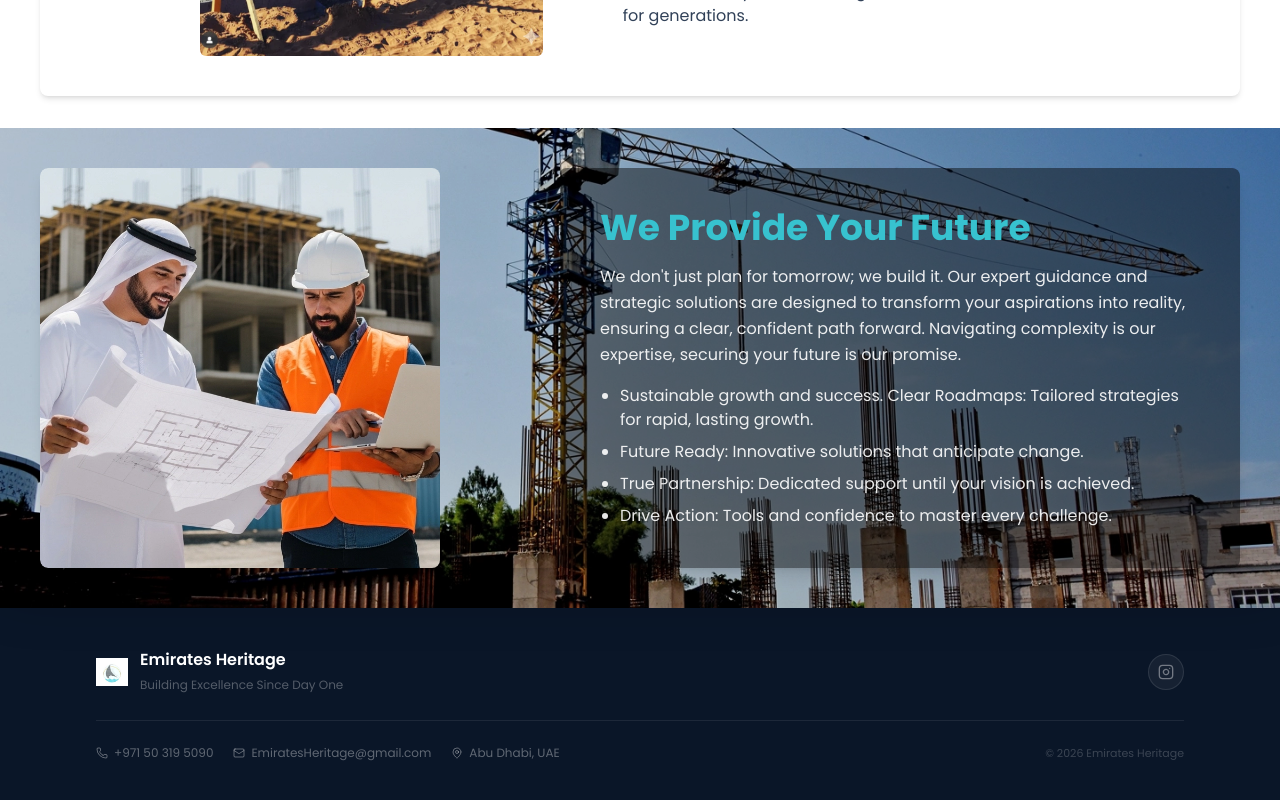
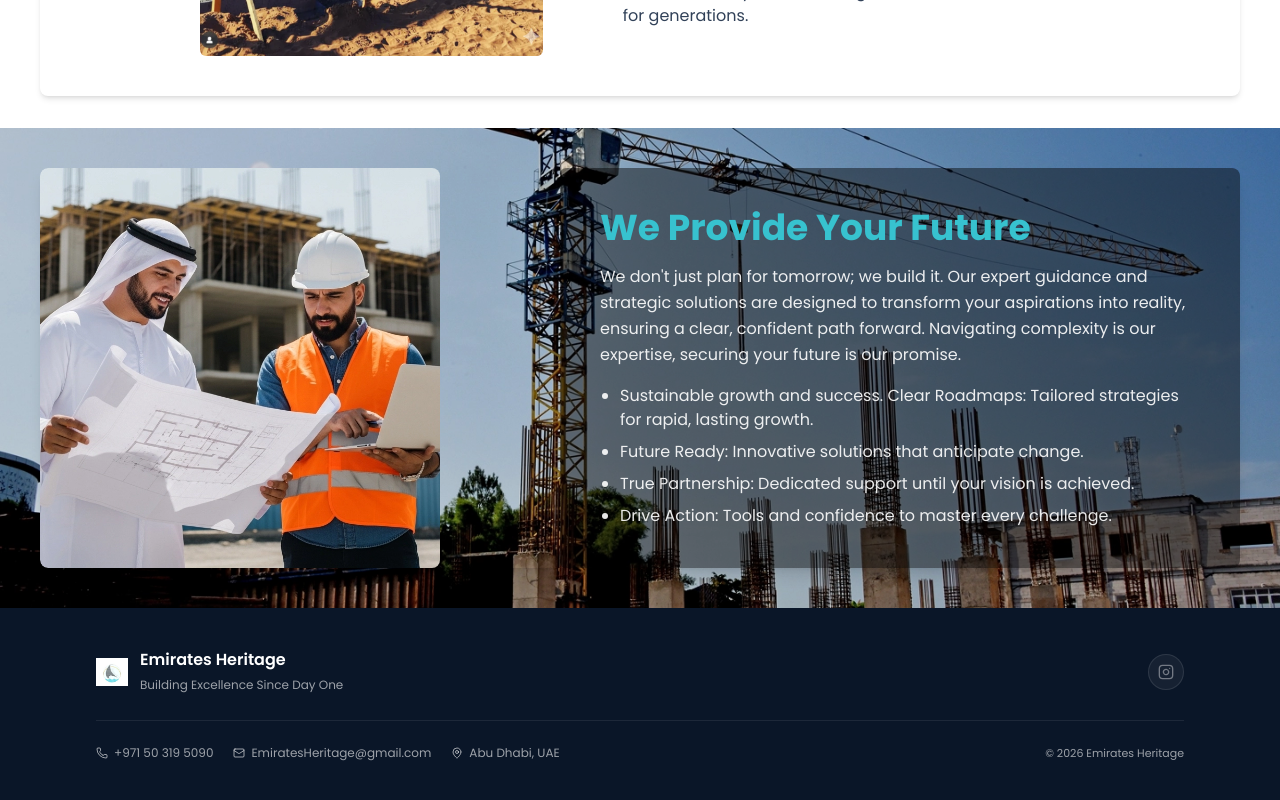
Before and after one commit to Amir-ibn-iliyas/emiratesHeritage, a React (Vite) app: page / in a window 1280 px wide. Shown: the part 3818-4618 px from the top of the page. Built offline with nearby package versions, Linux system fonts and the light colour scheme.

Commit message:
fix instagram and all for asecebelity

```diff
--- a/src/components/Chatbot.jsx
+++ b/src/components/Chatbot.jsx
@@ -53,6 +53,7 @@ const Chatbot = () => {
           </div>
           <button
             onClick={() => setIsOpen(false)}
+            aria-label="Close chat window"
             className="text-white/60 hover:text-white transition-colors p-1"
           >
             <X size={20} />
@@ -86,6 +87,7 @@ const Chatbot = () => {
           />
           <button
             type="submit"
+            aria-label="Send WhatsApp message"
             className="w-10 h-10 rounded-full bg-[#37C2CF] text-white flex items-center justify-center hover:bg-[#2eb3bf] transition-colors shrink-0 shadow-md shadow-[#37C2CF]/20"
           >
             <Send size={16} className="-ml-0.5" />
--- a/src/components/Footer.jsx
+++ b/src/components/Footer.jsx
@@ -8,7 +8,7 @@ const Footer = () => {
   const { t } = useTranslation();
 
   return (
-    <footer className="bg-[#0a1628]">
+    <footer className="relative z-50 bg-[#0a1628]">
       <div className="max-w-6xl mx-auto px-6 lg:px-8 py-10">
 
         {/* Brand + Tagline + Social */}
@@ -17,7 +17,7 @@ const Footer = () => {
             <img src={Logo} alt="Emirates Heritage" loading="lazy" decoding="async" className="w-8 h-8 object-contain" />
             <div>
               <span className="text-white font-semibold text-base block">Emirates Heritage</span>
-              <span className="text-white/30 text-xs">{t("footer.tagline")}</span>
+              <span className="text-white/60 text-xs">{t("footer.tagline")}</span>
             </div>
           </div>
 
@@ -25,7 +25,8 @@ const Footer = () => {
             href="https://www.instagram.com/emirates0heritage/"
             target="_blank"
             rel="noopener noreferrer"
-            className="w-9 h-9 rounded-full bg-white/5 border border-white/10 flex items-center justify-center text-white/40 hover:text-white hover:bg-white/10 transition-all"
+            aria-label="Visit our Instagram page"
+            className="w-9 h-9 cursor-pointer rounded-full bg-white/5 border border-white/10 flex items-center justify-center text-white/40 hover:text-white hover:bg-white/10 transition-all"
           >
             <Instagram size={16} />
           </a>
@@ -36,7 +37,7 @@ const Footer = () => {
 
         {/* Contact + Copyright */}
         <div className="flex flex-col sm:flex-row items-start sm:items-center justify-between gap-4">
-          <div className="flex flex-wrap items-center gap-5 text-xs text-white/35">
+          <div className="flex flex-wrap items-center gap-5 text-xs text-white/60">
             <a href="tel:+971503195090" className="flex items-center gap-1.5 hover:text-white/60 transition-colors">
               <Phone size={12} />
               +971 50 319 5090
@@ -51,7 +52,7 @@ const Footer = () => {
             </span>
           </div>
 
-          <p className="text-[11px] text-white/20">
+          <p className="text-[11px] text-white/60">
             © {year} Emirates Heritage
           </p>
         </div>
```
